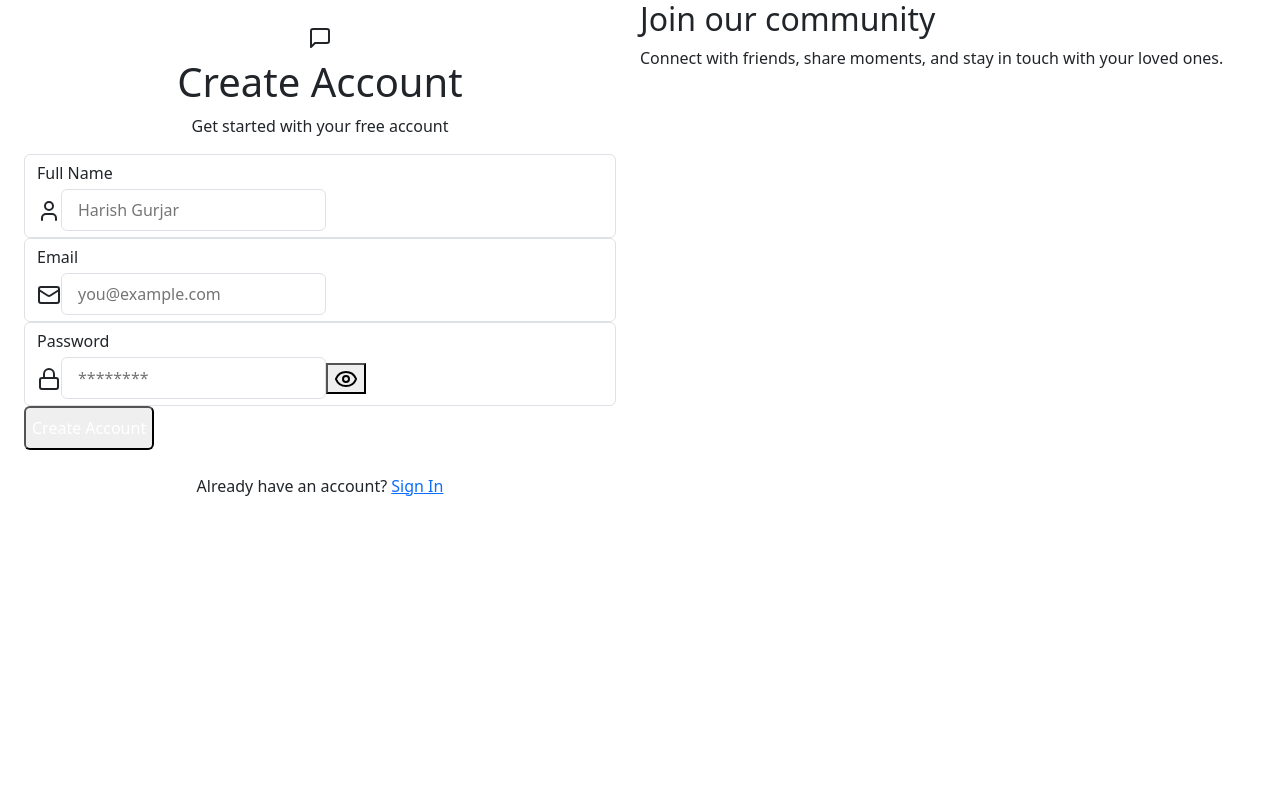
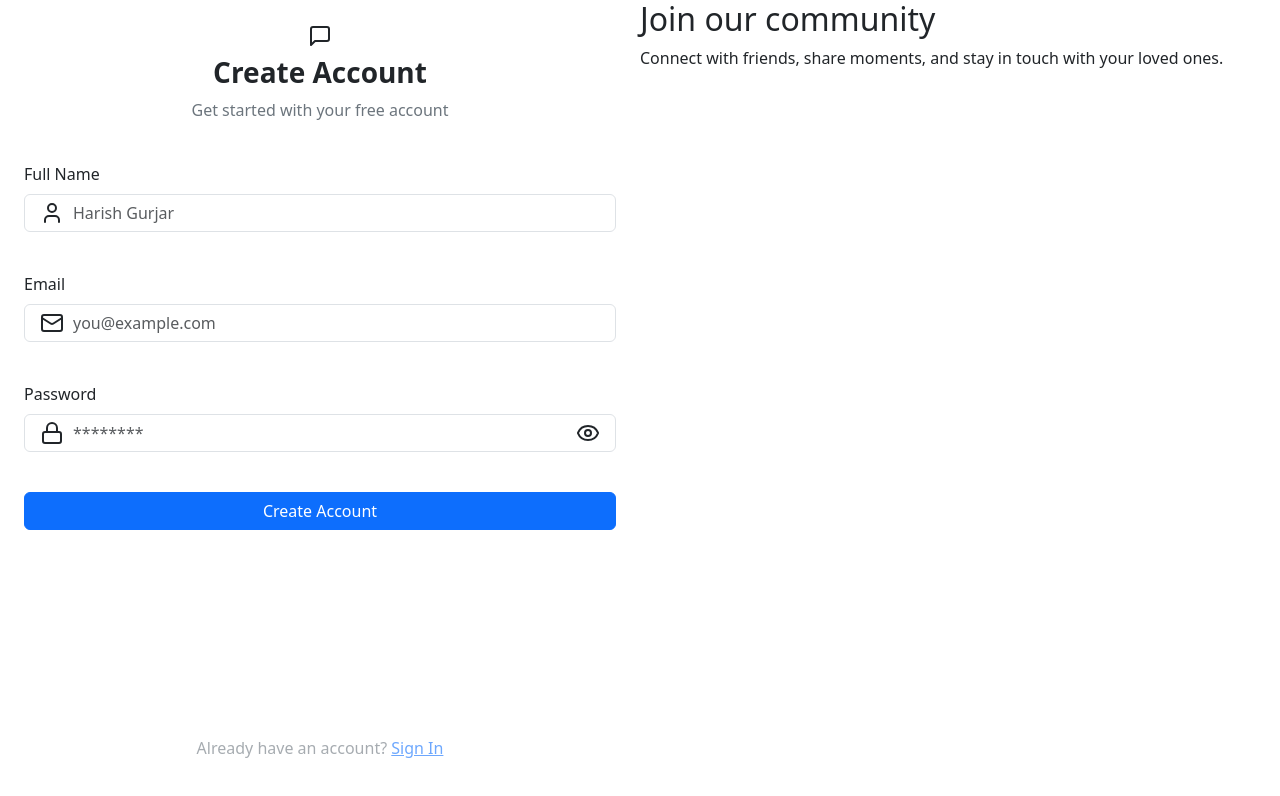
Before and after one commit to harish-gurjar-758/chet_website, a React (Create React App) app in the folder client/: page /signup in a window 1280 px wide. Shown: the top 796 px of the page. Built offline with nearby package versions, Linux system fonts and the light colour scheme; no server answers.

Commit message:
set the Bootstrap’s  classes

```diff
--- a/client/src/Pages/SignUpPage.jsx
+++ b/client/src/Pages/SignUpPage.jsx
@@ -31,26 +31,26 @@ export default function SignUpPage() {
     };
 
     return (
-        <div className="d-flex min-h-screen">
+        <div className="d-flex min-vh-100">
             {/* Left side (form) */}
             <div className="w-50 p-4 d-flex flex-column justify-content-center">
-                <div className="mb-8 text-center">
-                    <div className="mb-2 flex justify-center items-center text-4xl">
+                <div className="mb-4 text-center">
+                    <div className="mb-2 d-flex justify-content-center align-items-center fs-2">
                         <MessageSquare />
                     </div>
-                    <h1 className="text-3xl font-bold">Create Account</h1>
-                    <p className="text-gray-600">Get started with your free account</p>
+                    <h1 className="h3 fw-bold">Create Account</h1>
+                    <p className="text-secondary">Get started with your free account</p>
                 </div>
 
-                <form onSubmit={handleSubmit} className="space-y-6">
+                <form onSubmit={handleSubmit} className="vstack gap-4">
                     {/* Full Name */}
-                    <div className="form-control">
-                        <label className="block mb-1 font-medium">Full Name</label>
-                        <div className="relative flex items-center">
-                            <User className="absolute left-3" />
+                    <div className="mb-3">
+                        <label className="form-label fw-medium">Full Name</label>
+                        <div className="position-relative d-flex align-items-center">
+                            <User className="position-absolute start-0 ms-3" />
                             <input
                                 type="text"
-                                className="w-full pl-10 border rounded px-3 py-2"
+                                className="form-control ps-5"
                                 placeholder="Harish Gurjar"
                                 value={formData.fullName}
                                 onChange={(e) => setFormData({ ...formData, fullName: e.target.value })}
@@ -59,13 +59,13 @@ export default function SignUpPage() {
                     </div>
 
                     {/* Email */}
-                    <div className="form-control">
-                        <label className="block mb-1 font-medium">Email</label>
-                        <div className="relative flex items-center">
-                            <Mail className="absolute left-3" />
+                    <div className="mb-3">
+                        <label className="form-label fw-medium">Email</label>
+                        <div className="position-relative d-flex align-items-center">
+                            <Mail className="position-absolute start-0 ms-3" />
                             <input
                                 type="email"
-                                className="w-full pl-10 border rounded px-3 py-2"
+                                className="form-control ps-5"
                                 placeholder="you@example.com"
                                 value={formData.email}
                                 onChange={(e) => setFormData({ ...formData, email: e.target.value })}
@@ -74,13 +74,13 @@ export default function SignUpPage() {
                     </div>
 
                     {/* Password */}
-                    <div className="form-control">
-                        <label className="block mb-1 font-medium">Password</label>
-                        <div className="relative flex items-center">
-                            <Lock className="absolute left-3" />
+                    <div className="mb-3">
+                        <label className="form-label fw-medium">Password</label>
+                        <div className="position-relative d-flex align-items-center">
+                            <Lock className="position-absolute start-0 ms-3" />
                             <input
                                 type={showPassword ? "text" : "password"}
-                                className="w-full pl-10 pr-10 border rounded px-3 py-2"
+                                className="form-control ps-5 pe-5"
                                 placeholder="********"
                                 value={formData.password}
                                 onChange={(e) => setFormData({ ...formData, password: e.target.value })}
@@ -88,7 +88,7 @@ export default function SignUpPage() {
                             <button
                                 type="button"
                                 onClick={() => setShowPassword(!showPassword)}
-                                className="absolute right-3"
+                                className="btn btn-sm bg-transparent border-0 position-absolute end-0 me-2"
                             >
                                 {showPassword ? <EyeOff /> : <Eye />}
                             </button>
@@ -99,23 +99,23 @@ export default function SignUpPage() {
                     <button
                         type="submit"
                         disabled={isSigningUp}
-                        className="w-full bg-blue-600 text-white py-2 rounded hover:bg-blue-700 disabled:opacity-50"
+                        className="btn btn-primary w-100 d-flex justify-content-center align-items-center"
                     >
                         {isSigningUp ? (
-                            <span className="flex items-center justify-center gap-2">
-                                <Loader2 className="animate-spin" />
+                            <>
+                                <Loader2 className="me-2 spinner-border spinner-border-sm" style={{ width: '1.25rem', height: '1.25rem' }} />
                                 Loading...
-                            </span>
+                            </>
                         ) : (
                             "Create Account"
                         )}
                     </button>
                 </form>
 
-                <div className="mt-4 text-center">
-                    <p>
+                <div className="text-center mt-3">
+                    <p className="text-secondary" style={{ opacity: 0.6 }}>
                         Already have an account?{" "}
-                        <Link to="/login" className="text-blue-600 hover:underline">
+                        <Link to="/login" className="text-primary text-decoration-underline">
                             Sign In
                         </Link>
                     </p>
```
